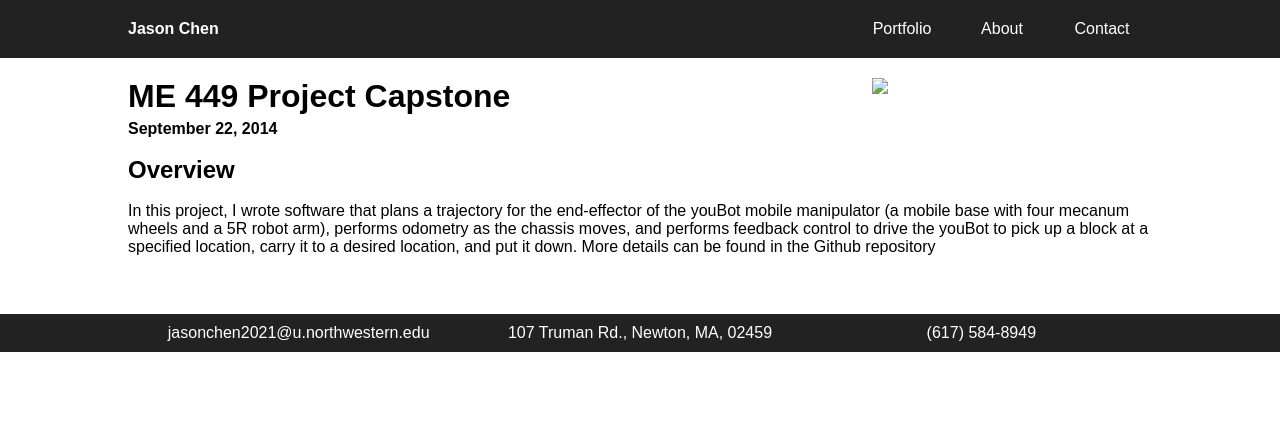
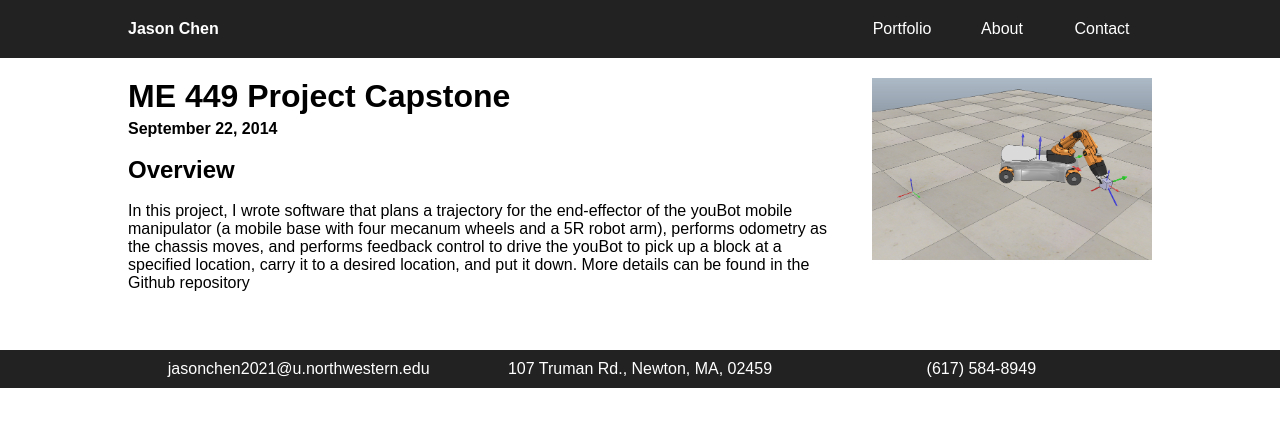
Before and after one commit to chen2156/chen2156.github.io, a Jekyll site: the page built from _projects/ME449project.md, in a window 1280 px wide. Shown: the top 427 px of the page. Built offline with Jekyll 4.4.1, drawn with Linux system fonts in a browser that asks for light colours; nearby versions of some CDN libraries.

Commit message:
Update ME449project.md

```diff
--- a/_projects/ME449project.md
+++ b/_projects/ME449project.md
@@ -2,7 +2,7 @@
 layout: project
 title: ME 449 Project Capstone
 date: September 22, 2014
-image: 800px-Youbot-capstone.png
+image: /800px-Youbot-capstone.png
 ---
 
 ## Overview
```
